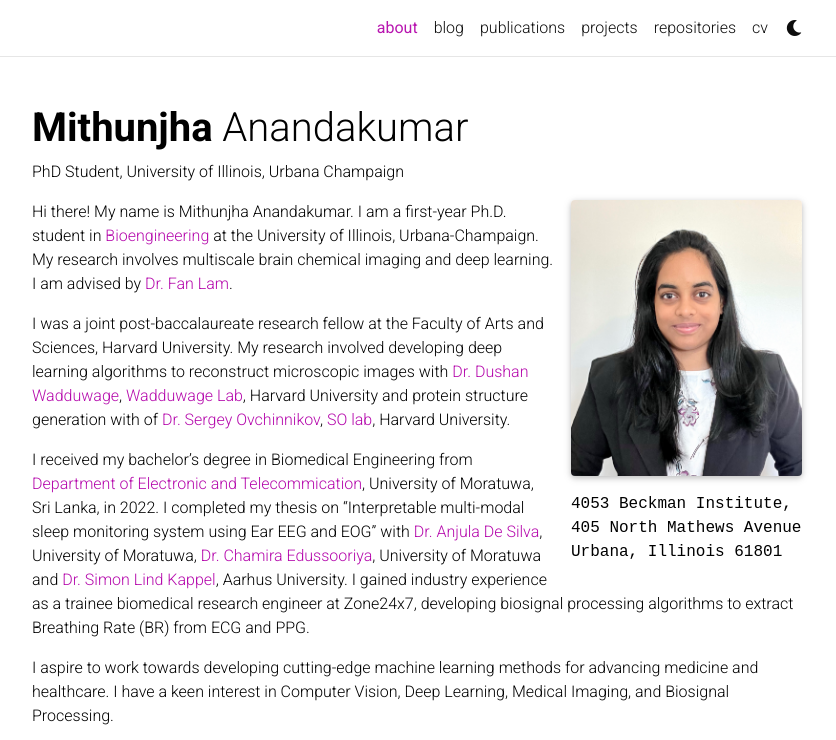
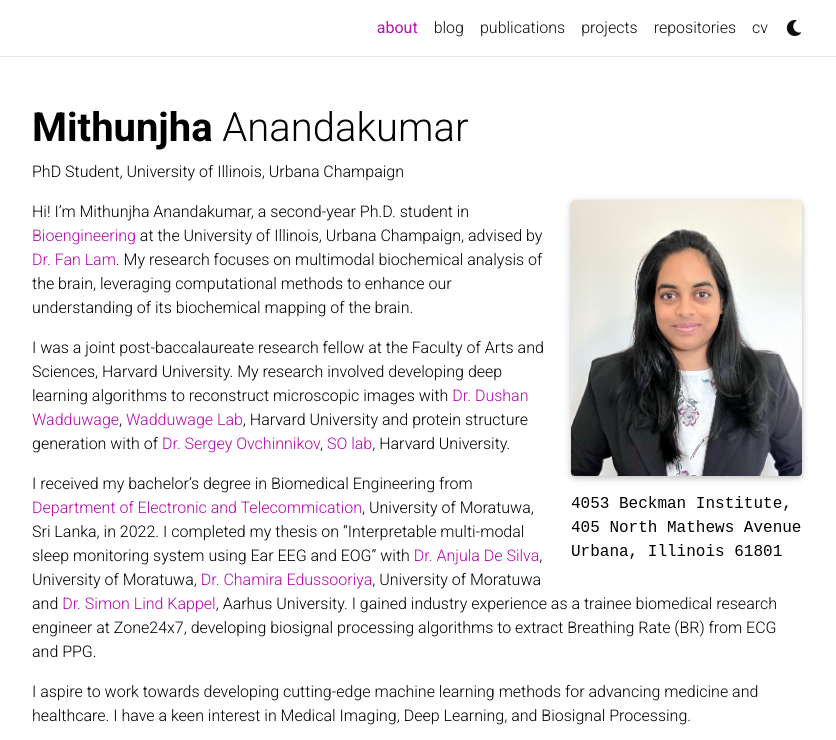
Before and after one commit to Mithunjha/Mithunjha.github.io, a Jekyll site: the page built from _pages/about.md, in a window 1280 px wide and 900 px high, cut to the strip 0-740 px from the top of the window. Shown: the whole strip, without its empty margins (223-1059 px from the left). Built offline with Jekyll 4.4.1, drawn with Linux system fonts in a browser that asks for light colours; full-size pictures stand in for the smaller copies a plugin makes; comment, search, counter and statistics services are not loaded; a style sheet for code colours, icons or effects is not loaded.

Commit message:
Update about.md

```diff
--- a/_pages/about.md
+++ b/_pages/about.md
@@ -18,13 +18,13 @@ selected_papers: true # includes a list of papers marked as "selected={true}"
 social: true  # includes social icons at the bottom of the page
 ---
 
-Hi there! My name is Mithunjha Anandakumar. I am a first-year Ph.D. student in [Bioengineering](https://bioengineering.illinois.edu/) at the University of Illinois, Urbana-Champaign. My research involves multiscale brain chemical imaging and deep learning. I am advised by [Dr. Fan Lam](https://lam.bioengineering.illinois.edu/).
+Hi! I’m Mithunjha Anandakumar, a second-year Ph.D. student in [Bioengineering](https://bioengineering.illinois.edu/) at the University of Illinois, Urbana Champaign,  advised by [Dr. Fan Lam](https://lam.bioengineering.illinois.edu/). My research focuses on multimodal biochemical analysis of the brain, leveraging computational methods to enhance our understanding of its biochemical mapping of the brain.
 
 I was a joint post-baccalaureate research fellow at the Faculty of Arts and Sciences, Harvard University. My research involved developing deep learning algorithms to reconstruct microscopic images with [Dr. Dushan Wadduwage](https://centerforadvancedimaging.harvard.edu/people/dushan-wadduwage-phd), [Wadduwage Lab](https://wadduwagelab.com/), Harvard University and protein structure generation with of [Dr. Sergey Ovchinnikov](https://scholar.google.com/citations?user=8KJ9gf4AAAAJ&hl=en), [SO lab](https://site.solab.org/home), Harvard University.
 
 I received my bachelor's degree in Biomedical Engineering from [Department of Electronic and Telecommication](https://ent.uom.lk/), University of Moratuwa, Sri Lanka, in 2022. I completed my thesis on "Interpretable multi-modal sleep monitoring system using Ear EEG and EOG" with [Dr. Anjula De Silva](https://ent.uom.lk/team/dr-anjula-de-silva/), University of Moratuwa, [Dr. Chamira Edussooriya](https://ent.uom.lk/team/dr-chamira-u-s-edussooriya/), University of Moratuwa and [Dr. Simon Lind Kappel](https://pure.au.dk/portal/en/persons/simon-lind-kappel(ac38d32d-9622-4bf6-9103-1d9225c5322c).html), Aarhus University. I gained industry experience as a trainee biomedical research engineer at Zone24x7, developing biosignal processing algorithms to extract Breathing Rate (BR) from ECG and PPG.
 
-I aspire to work towards developing cutting-edge machine learning methods for advancing medicine and healthcare. I have a keen interest in Computer Vision, Deep Learning, Medical Imaging, and Biosignal Processing.
+I aspire to work towards developing cutting-edge machine learning methods for advancing medicine and healthcare. I have a keen interest in Medical Imaging, Deep Learning, and Biosignal Processing.
 
 ![logos](https://user-images.githubusercontent.com/67052077/194714488-708441f3-90d1-416f-9b3e-542ab6d75801.png){:height="160px" width="800px"}
 <!-- <img src="assets/img/logos.png" width="200"> -->
```
